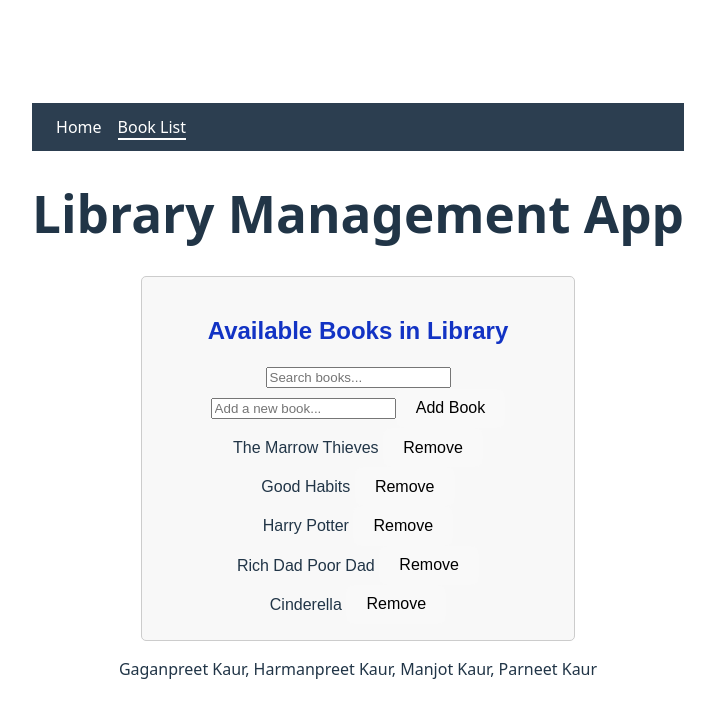
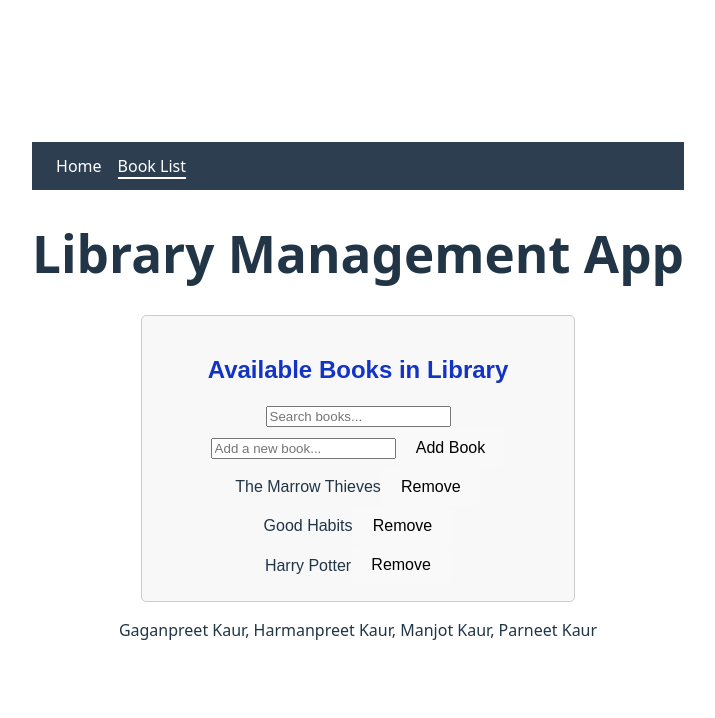
Before and after one commit to Gaganpreet-rrc/Full_Stack_Project_Sprint_01_New, a React (Vite) app in the folder sprint-01/: page /booklist in a window 1280 px wide. Shown: the top 718 px of the page, without its empty margins (282-997 px from the left). Built offline with nearby package versions, Linux system fonts and the light colour scheme.

Commit message:
Improving

```diff
--- a/sprint-01/src/App.tsx
+++ b/sprint-01/src/App.tsx
@@ -1,11 +1,17 @@
-import './App.css';
-import BookList from './Components/BookList/bookList';
+import "./App.css";
+import BookList from "./Components/BookList/bookList";
 import { BrowserRouter, Routes, Route } from "react-router-dom";
-import { Layout } from './Components/common/layout/Layout'
+import { Layout } from "./Components/common/layout/Layout";
 import { useState } from "react";
-import Home from './Components/pages/Home';
+import Home from "./Components/pages/Home";
 
 function App() {
+  const [books, setBooks] = useState([
+    { id: 1, title: "The Marrow Thieves" },
+    { id: 2, title: "Good Habits" },
+    { id: 3, title: "Harry Potter" },
+  ]);
+
   const [search, setSearch] = useState("");
 
   return (
@@ -13,9 +19,17 @@ function App() {
       <Routes>
         <Route path="/" element={<Layout />}>
           <Route index element={<Home />} />
+
           <Route
             path="booklist"
-            element={<BookList search={search} setSearch={setSearch} />}
+            element={
+              <BookList
+                books={books}
+                setBooks={setBooks}
+                search={search}
+                setSearch={setSearch}
+              />
+            }
           />
         </Route>
       </Routes>
--- a/sprint-01/src/components/BookList/bookList.tsx
+++ b/sprint-01/src/components/BookList/bookList.tsx
@@ -2,38 +2,34 @@ import React, { useState } from "react";
 import SearchFilter from "../searchFilter/Searchfilter";
 import "./bookList.css";
 
+type Book = {
+  id: number;
+  title: string;
+};
+
 type BookListProps = {
+  books: Book[];
+  setBooks: React.Dispatch<React.SetStateAction<Book[]>>;
   search: string;
   setSearch: React.Dispatch<React.SetStateAction<string>>;
 };
 
-const BookList = ({ search, setSearch }: BookListProps) => {
-  const [books, setBooks] = useState([
-    "The Marrow Thieves",
-    "Good Habits",
-    "Harry Potter",
-    "Rich Dad Poor Dad",
-    "Cinderella",
-  ]);
-
+const BookList = ({ books, setBooks, search, setSearch }: BookListProps) => {
   const [newBook, setNewBook] = useState("");
 
-  // Filter books based on search
   const filteredBooks = books.filter((book) =>
-    book.toLowerCase().includes(search.toLowerCase())
+    book.title.toLowerCase().includes(search.toLowerCase())
   );
 
-  // Add new book
   const addBook = () => {
     if (newBook.trim() !== "") {
-      setBooks([...books, newBook.trim()]);
+      setBooks([...books, { id: Date.now(), title: newBook.trim() }]);
       setNewBook("");
     }
   };
 
-  // Remove book
-  const removeBook = (bookToRemove: string) => {
-    setBooks(books.filter((book) => book !== bookToRemove));
+  const removeBook = (id: number) => {
+    setBooks(books.filter((book) => book.id !== id));
   };
 
   return (
@@ -53,10 +49,10 @@ const BookList = ({ search, setSearch }: BookListProps) => {
       </div>
 
       <div className="books">
-        {filteredBooks.map((book, index) => (
-          <div key={index} className="book-item">
-            {book}{" "}
-            <button onClick={() => removeBook(book)}>Remove</button>
+        {filteredBooks.map((book) => (
+          <div key={book.id} className="book-item">
+            {book.title}
+            <button onClick={() => removeBook(book.id)}>Remove</button>
           </div>
         ))}
       </div>
```
